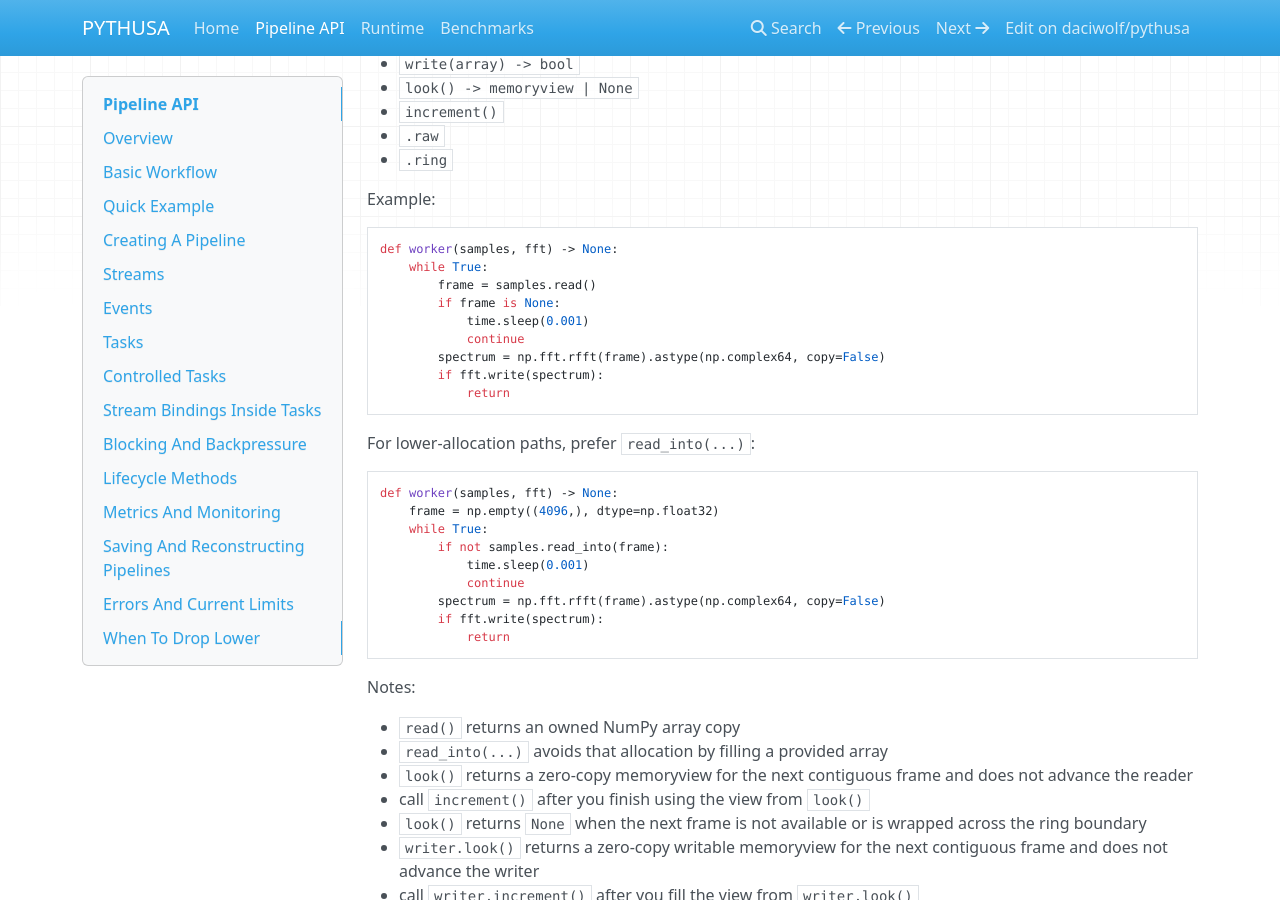
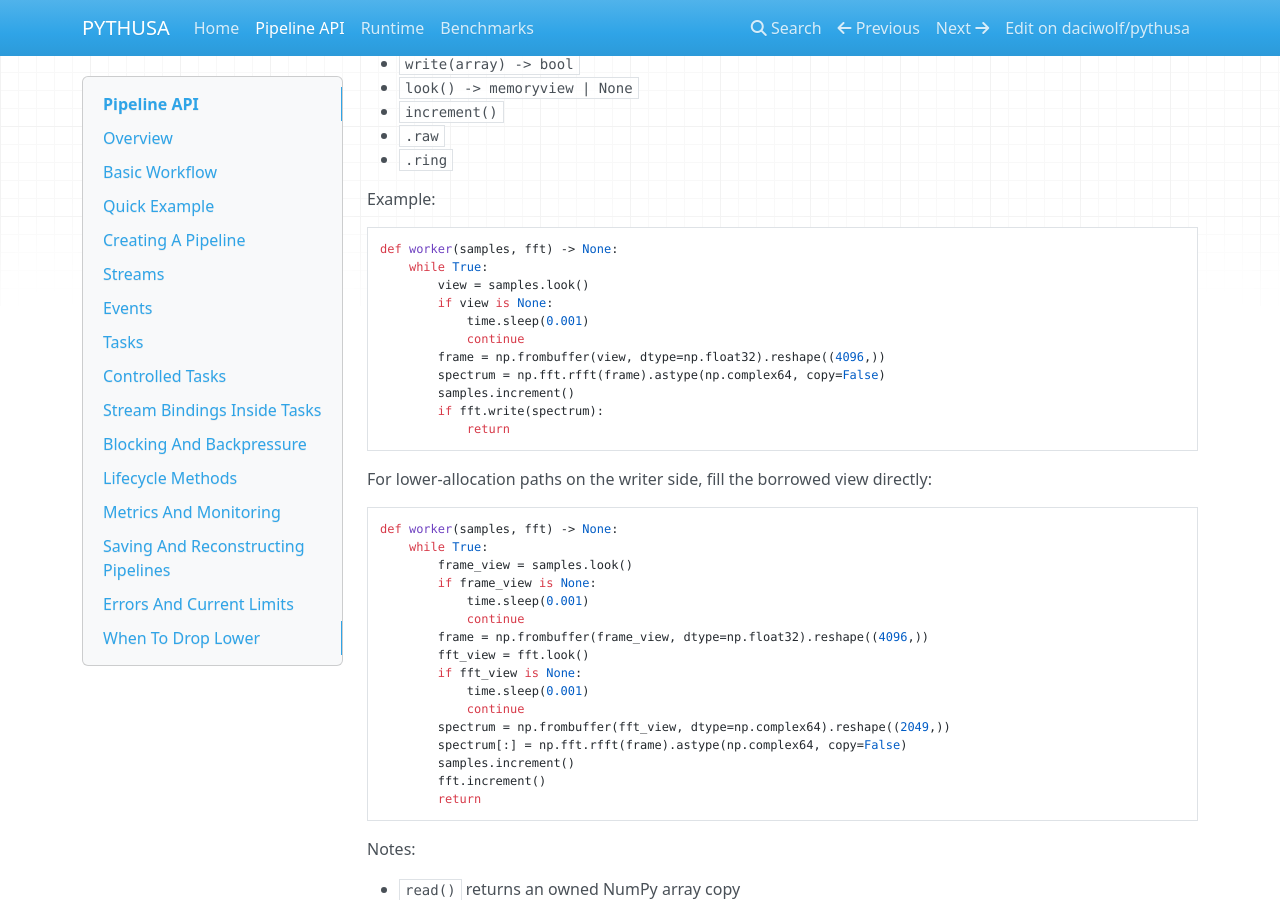
Before and after one commit to daciwolf/pythusa, an MkDocs documentation site: the page built from docs/pipeline.md, in a window 1280 px wide and 900 px high, scrolled down 5875 px. Built offline with MkDocs 1.6.1, drawn with Linux system fonts in a browser that asks for light colours; nearby versions of some CDN libraries.

Commit message:
added examples for look and increment

````diff
--- a/docs/pipeline.md
+++ b/docs/pipeline.md
@@ -304,27 +304,36 @@ Example:
 ```python
 def worker(samples, fft) -> None:
     while True:
-        frame = samples.read()
-        if frame is None:
+        view = samples.look()
+        if view is None:
             time.sleep(0.001)
             continue
+        frame = np.frombuffer(view, dtype=np.float32).reshape((4096,))
         spectrum = np.fft.rfft(frame).astype(np.complex64, copy=False)
+        samples.increment()
         if fft.write(spectrum):
             return
 ```
 
-For lower-allocation paths, prefer `read_into(...)`:
+For lower-allocation paths on the writer side, fill the borrowed view directly:
 
 ```python
 def worker(samples, fft) -> None:
-    frame = np.empty((4096,), dtype=np.float32)
     while True:
-        if not samples.read_into(frame):
+        frame_view = samples.look()
+        if frame_view is None:
             time.sleep(0.001)
             continue
-        spectrum = np.fft.rfft(frame).astype(np.complex64, copy=False)
-        if fft.write(spectrum):
-            return
+        frame = np.frombuffer(frame_view, dtype=np.float32).reshape((4096,))
+        fft_view = fft.look()
+        if fft_view is None:
+            time.sleep(0.001)
+            continue
+        spectrum = np.frombuffer(fft_view, dtype=np.complex64).reshape((2049,))
+        spectrum[:] = np.fft.rfft(frame).astype(np.complex64, copy=False)
+        samples.increment()
+        fft.increment()
+        return
 ```
 
 Notes:
````
Also changed, not shown: docs/runtime.md (+24 -0 lines).
